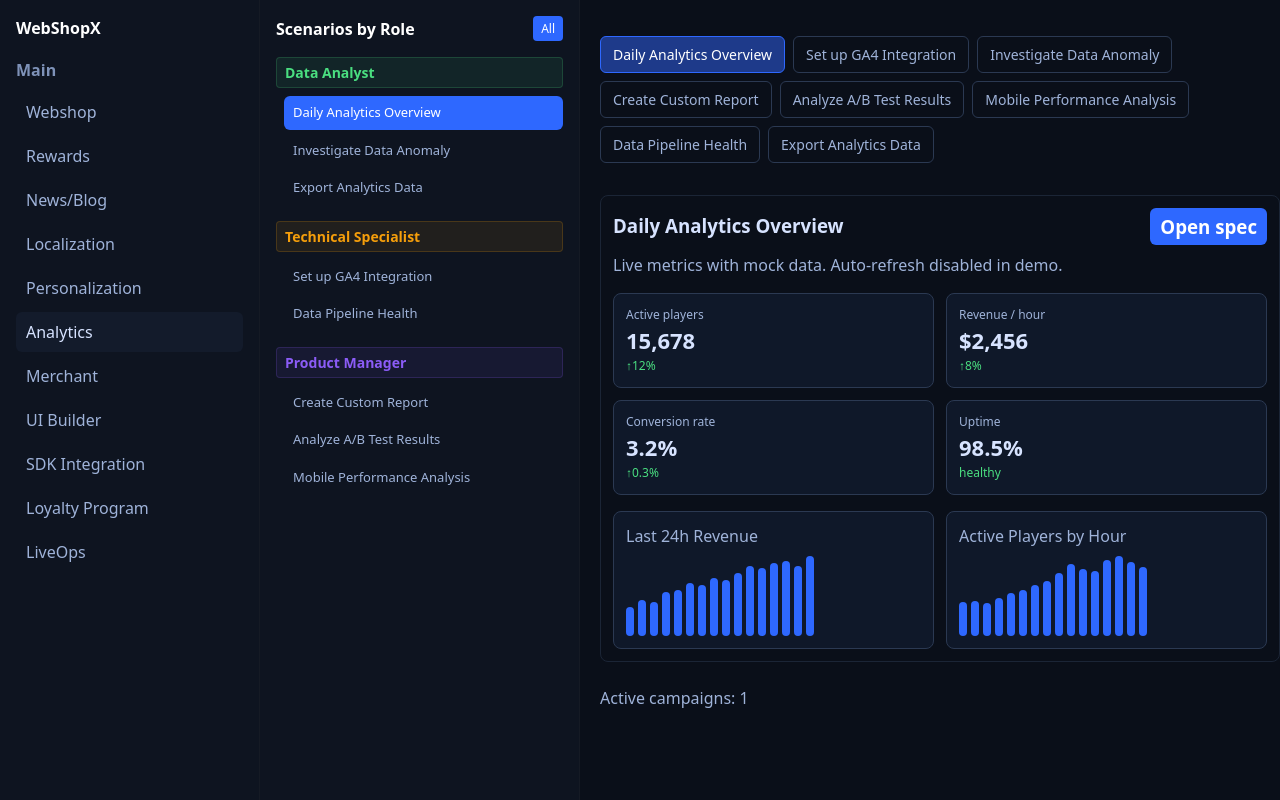
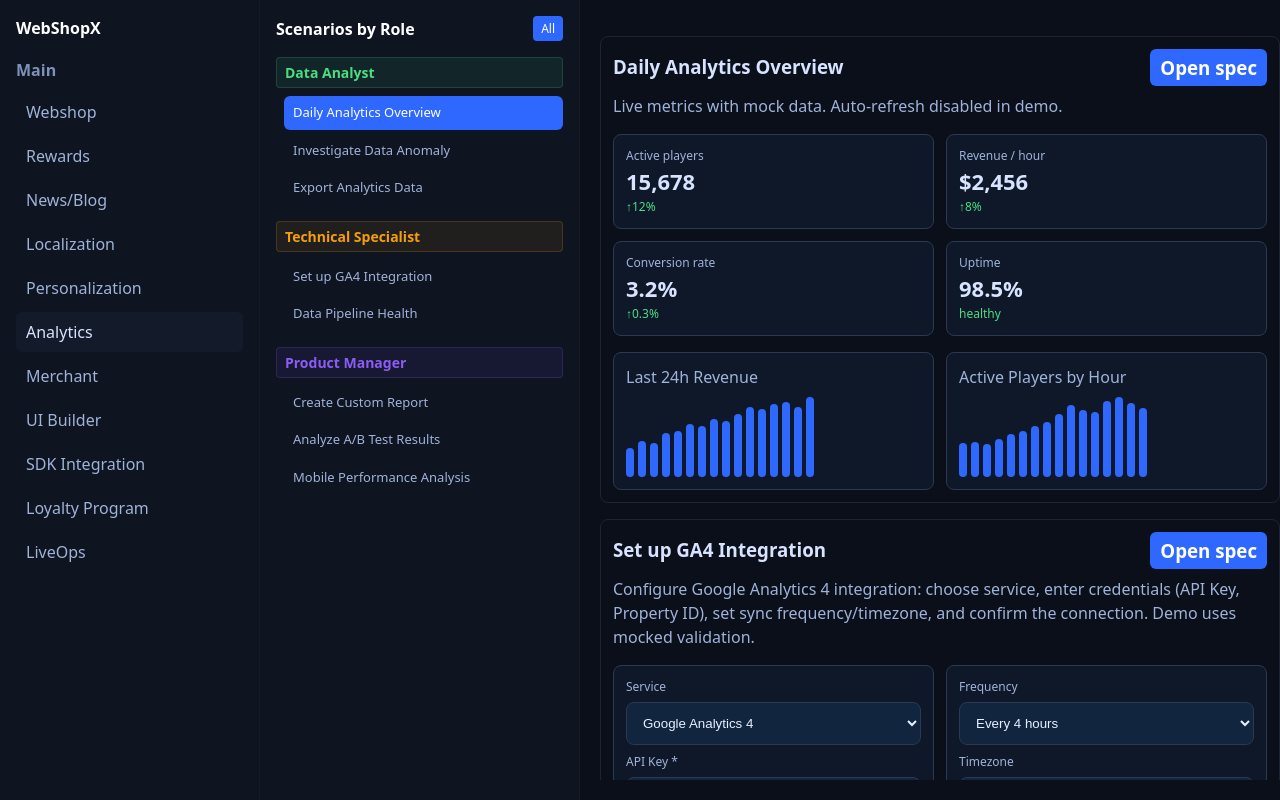
Before and after one commit to DmitryIvanovDeveloper/web-shop, a React (Vite) app in the folder webshops-demo/: page /modules/analytics in a window 1280 px wide. Built offline with nearby package versions, Linux system fonts and the light colour scheme.

Commit message:
fix: remove scenario navigation, show all scenarios with automatic update checks

```diff
--- a/webshops-demo/src/pages/modules/AnalyticsModulePage.tsx
+++ b/webshops-demo/src/pages/modules/AnalyticsModulePage.tsx
@@ -125,33 +125,11 @@ export default function AnalyticsModulePage() {
 
   return (
     <div style={{ display: 'grid', gap: 16, maxWidth: '100%', overflow: 'hidden' }}>
-      {/* Scenario Navigation */}
-      <div style={{ display: 'flex', gap: 8, flexWrap: 'wrap', marginBottom: 16 }}>
-        {scenarios.map((s, i) => (
-          <button
-            key={i}
-            onClick={() => setSelectedScenario(i)}
-            style={{
-              padding: '8px 12px',
-              border: selectedScenario === i ? '1px solid #2e68ff' : '1px solid #2b3952',
-              background: selectedScenario === i ? '#1e3a8a' : 'transparent',
-              color: selectedScenario === i ? '#fff' : '#9fb3d9',
-              borderRadius: 6,
-              cursor: 'pointer',
-              fontSize: 14
-            }}
-          >
-            {s.title}
-          </button>
-        ))}
-      </div>
-
-        {displayScenarios.map((s, i) => {
-          const realIndex = safeIndex !== null ? safeIndex : i;
-          const updateCheck = scenarioUpdateChecks[realIndex];
+        {scenarios.map((s, i) => {
+          const updateCheck = scenarioUpdateChecks[i];
           return (
-            <div id={`sc-${realIndex + 1}`} key={realIndex} style={{ border: '1px solid #1b2536', borderRadius: 8, padding: 12, background: 'transparent' }}>
-          {realIndex === 0 ? (
+            <div id={`sc-${i + 1}`} key={i} style={{ border: '1px solid #1b2536', borderRadius: 8, padding: 12, background: 'transparent' }}>
+          {i === 0 ? (
             <div>
               <h3 style={{ margin: '0 0 8px 0', display:'flex', alignItems:'center', gap:8 }}>
                 <span>{s.title}</span>
@@ -180,7 +158,7 @@ export default function AnalyticsModulePage() {
                 <TrendCard title="Active Players by Hour" points={[800,820,790,900,1020,1100,1200,1300,1500,1700,1600,1550,1800,1900,1750,1650]} />
               </div>
             </div>
-          ) : realIndex === 2 ? (
+          ) : i === 2 ? (
             <div>
               <h3 style={{ margin: '0 0 8px 0', display:'flex', alignItems:'center', gap:8 }}>
                 <span>{s.title}</span>
@@ -195,7 +173,7 @@ export default function AnalyticsModulePage() {
                 <BreakdownCard title="By Segment" rows={[['New players','+89%'],['VIP','+12%']]} />
               </div>
             </div>
-          ) : realIndex === 1 ? (
+          ) : i === 1 ? (
             <div>
               <h3 style={{ margin: '0 0 8px 0', display:'flex', alignItems:'center', gap:8 }}>
                 <span>{s.title}</span>
@@ -220,7 +198,7 @@ export default function AnalyticsModulePage() {
                 </div>
               </div>
             </div>
-          ) : realIndex === 3 ? (
+          ) : i === 3 ? (
             <div>
               <h3 style={{ margin: '0 0 8px 0', display:'flex', alignItems:'center', gap:8 }}>
                 <span>{s.title}</span>
@@ -244,7 +222,7 @@ export default function AnalyticsModulePage() {
                 </div>
               </div>
             </div>
-          ) : realIndex === 4 ? (
+          ) : i === 4 ? (
             <div>
               <h3 style={{ margin: '0 0 8px 0', display:'flex', alignItems:'center', gap:8 }}>
                 <span>{s.title}</span>
@@ -260,7 +238,7 @@ export default function AnalyticsModulePage() {
                 <Button size="sm">Deploy Variant B</Button>
               </div>
             </div>
-          ) : realIndex === 5 ? (
+          ) : i === 5 ? (
             <div>
               <h3 style={{ margin: '0 0 8px 0', display:'flex', alignItems:'center', gap:8 }}>
                 <span>{s.title}</span>
@@ -283,7 +261,7 @@ export default function AnalyticsModulePage() {
                 </ul>
               </div>
             </div>
-          ) : realIndex === 6 ? (
+          ) : i === 6 ? (
             <div>
               <h3 style={{ margin: '0 0 8px 0', display:'flex', alignItems:'center', gap:8 }}>
                 <span>{s.title}</span>
@@ -304,7 +282,7 @@ export default function AnalyticsModulePage() {
                 </div>
               </div>
             </div>
-          ) : realIndex === 7 ? (
+          ) : i === 7 ? (
             <div>
               <h3 style={{ margin: '0 0 8px 0', display:'flex', alignItems:'center', gap:8 }}>
                 <span>{s.title}</span>
```
